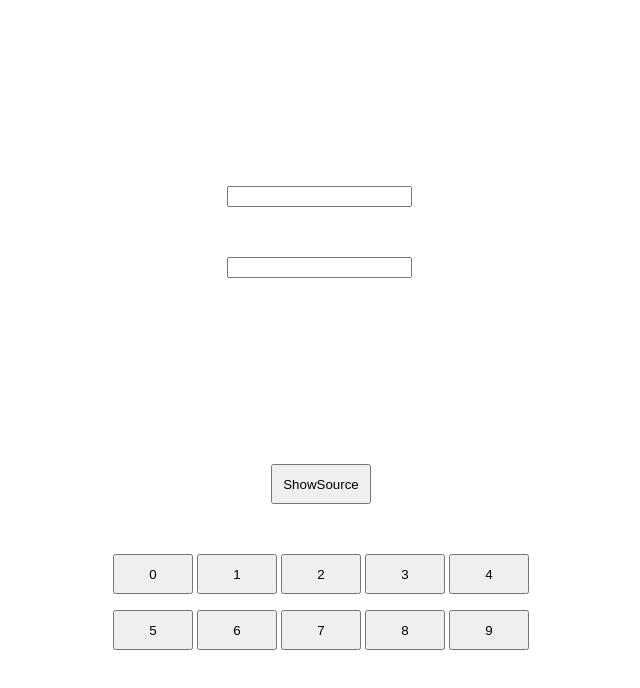
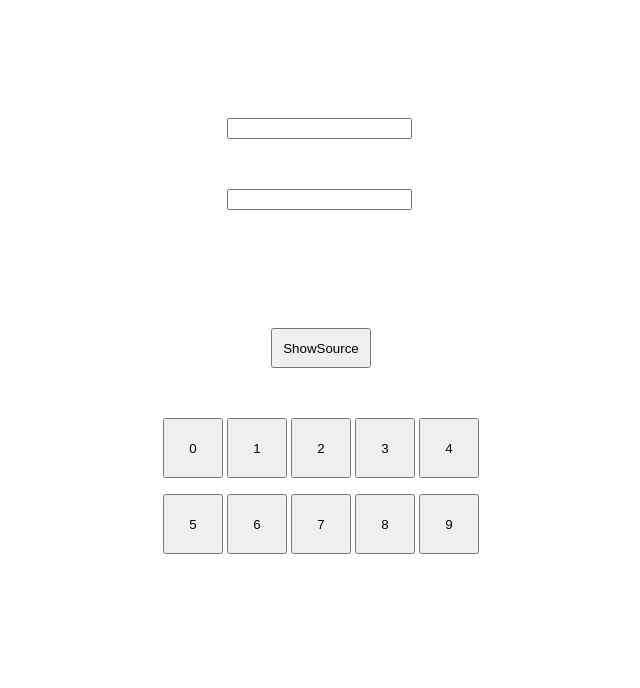
Before and after one commit to tankfg/HelloWorld, a plain HTML site: page assets/www/index.html in a window 1280 px wide. Shown: the whole page, without its empty margins (319-959 px from the left). Drawn offline with Linux system fonts and the light colour scheme.

Commit message:
change the button
change the button

```diff
--- a/assets/www/index.html
+++ b/assets/www/index.html
@@ -73,13 +73,9 @@ var times = 0;
 <p>&nbsp;</p>
 <p>&nbsp;</p>
 <p>&nbsp;</p>
-<p>&nbsp;</p>
-<p>&nbsp;</p>
 <p align="center"><input name="text1" id="text1" type="text" maxlength="4" />&nbsp;</p>
 <p>&nbsp;</p>
 <p align="center"><input name="text2" id="text2" type="text" maxlength="4" />&nbsp;</p>
-<p>&nbsp;</p>
-<p>&nbsp;</p>
 <p>&nbsp;</p>
 <p>&nbsp;</p>
 <p>&nbsp;</p>
@@ -88,18 +84,18 @@ var times = 0;
 </p>
 <p>&nbsp;</p>
 <p align="center">
-  <input type="submit" name="0" id="0" value="0" onClick="addANumber(this.id)" style="width:80px; height:40px;"/>
-  <input type="submit" name="1" id="1" value="1" onClick="addANumber(this.id)" style="width:80px; height:40px;"/>
-  <input type="submit" name="2" id="2" value="2" onClick="addANumber(this.id)" style="width:80px; height:40px;"/>
-  <input type="submit" name="3" id="3" value="3" onClick="addANumber(this.id)" style="width:80px; height:40px;"/>
-  <input type="submit" name="4" id="4" value="4" onClick="addANumber(this.id)" style="width:80px; height:40px;"/>
+  <input type="submit" name="0" id="0" value="0" onClick="addANumber(this.id)" style="width:60px; height:60px;"/>
+  <input type="submit" name="1" id="1" value="1" onClick="addANumber(this.id)" style="width:60px; height:60px;"/>
+  <input type="submit" name="2" id="2" value="2" onClick="addANumber(this.id)" style="width:60px; height:60px;"/>
+  <input type="submit" name="3" id="3" value="3" onClick="addANumber(this.id)" style="width:60px; height:60px;"/>
+  <input type="submit" name="4" id="4" value="4" onClick="addANumber(this.id)" style="width:60px; height:60px;"/>
 </p>
  <p align="center">
-  <input type="submit" name="5" id="5" value="5" onClick="addANumber(this.id)" style="width:80px; height:40px;"/>
-  <input type="submit" name="6" id="6" value="6" onClick="addANumber(this.id)" style="width:80px; height:40px;"/>
-  <input type="submit" name="7" id="7" value="7" onClick="addANumber(this.id)" style="width:80px; height:40px;"/>
-  <input type="submit" name="8" id="8" value="8" onClick="addANumber(this.id)" style="width:80px; height:40px;"/>
-  <input type="submit" name="9" id="9" value="9" onClick="addANumber(this.id)" style="width:80px; height:40px;"/>
+  <input type="submit" name="5" id="5" value="5" onClick="addANumber(this.id)" style="width:60px; height:60px;"/>
+  <input type="submit" name="6" id="6" value="6" onClick="addANumber(this.id)" style="width:60px; height:60px;"/>
+  <input type="submit" name="7" id="7" value="7" onClick="addANumber(this.id)" style="width:60px; height:60px;"/>
+  <input type="submit" name="8" id="8" value="8" onClick="addANumber(this.id)" style="width:60px; height:60px;"/>
+  <input type="submit" name="9" id="9" value="9" onClick="addANumber(this.id)" style="width:60px; height:60px;"/>
 </p>
 </body>
 </html>
```
